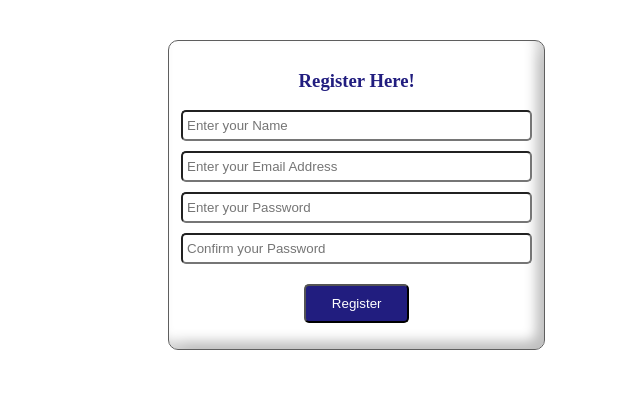
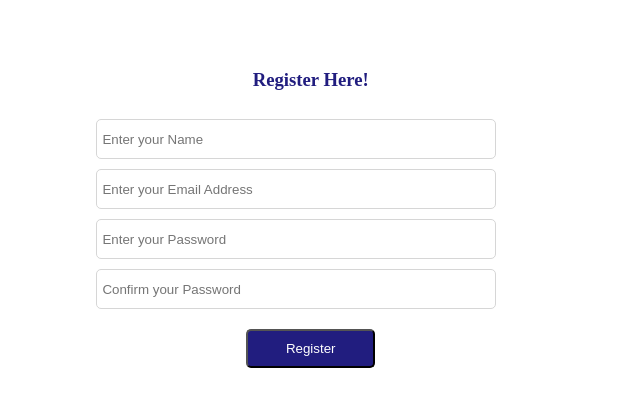
Before and after one commit to Nitiin13/CI_servicedesk, a CodeIgniter app: page /CI/service/registerUser in a window 1280 px wide. Shown: the part 80-487 px from the top of the page, without its empty margins (266-906 px from the left). Run offline with CodeIgniter, Linux system fonts and the light colour scheme.

Commit message:
logincss

```diff
--- a/application/views/templates/header.php
+++ b/application/views/templates/header.php
@@ -3,15 +3,15 @@
 		<title>Login</title>
 		<meta name="viewport" content="width=device-width, initial-scale=1.0">
 		<link rel="stylesheet" href="https://cdnjs.cloudflare.com/ajax/libs/font-awesome/4.7.0/css/font-awesome.min.css">
-		<link rel="stylesheet" type="text/css" href="<?php echo base_url(); ?>css/login-page.css?v1">
+		<link rel="stylesheet" type="text/css" href="<?php echo base_url(); ?>css/login-page.css?v1" media="all">
 		<link rel="stylesheet" type="text/css" href="<?php echo base_url(); ?>css/nav.css?v1">
-		<link rel="stylesheet" type="text/css" href="<?php echo base_url(); ?>css/register.css?v1">
-		<link rel="stylesheet" type="text/css" href="<?php echo base_url(); ?>css/admin_portal.css?v1">
-		<link rel="stylesheet" type="text/css" href="<?php echo base_url(); ?>css/ticket_portal.css?v1">
+		<link rel="stylesheet" type="text/css" href="<?php echo base_url(); ?>css/register.css?v1" media="all">
+		<link rel="stylesheet" type="text/css" href="<?php echo base_url(); ?>css/admin_portal.css?v1" media="all">
+		<link rel="stylesheet" type="text/css" href="<?php echo base_url(); ?>css/ticket_portal.css?v1" media="all">
 	</head>
 	<body>
 <div class="navbar">
-	<div class="logo-container"><img src="<?php base_url()?>assets/logo.png"  alt="logo"></div>
+	<div class="logo-container"><img src="<?php echo base_url()?>assets/logo.png"  alt="logo"></div>
 	<div class="nav-links">
 	 <?php $a=$this->session->userdata('isloggedIn');?>
 	 <?php if($a){?>
--- a/css/login-page.css
+++ b/css/login-page.css
@@ -81,6 +81,7 @@ body{
     position: relative;
     min-width: 400px;
     margin-left: 70px;
+
 /*    border:2px solid black;*/
     border-radius:10px;
     flex-direction: column;
@@ -96,10 +97,17 @@ body{
 {
 /*    border: 1px solid red;*/
     width: 75%;
-    min-height: 250px;
+    min-height:auto;
     display: flex;
     flex-direction: column;
 
+}
+.login-container .feild-msg1{
+        margin: -10px 0 20px !important;
+            font-size: 11px;
+    width: 360px;
+    display: block;
+    color:red;
 }
 .login-container .span1{
     font-weight: 600;
@@ -111,11 +119,13 @@ body{
 .login-container input[type="email"]{
     display: block;
     margin-top:10px;
-    height: 35%;
+/*    height: 35%;*/
     border: 1px solid #D6D6D6;
     border-radius: 5px;
     padding: 5px;
-    width: 400px;
+    width: 400px !important;
+/*    min-height: 2.8125rem !important;*/
+min-height: 40px !important;
 
 
 }
@@ -123,11 +133,12 @@ body{
 {
     display: block;
     margin-top:10px;
-    height: 35%;
+/*    height: 35%;*/
     border: 1px solid #D6D6D6;
     border-radius: 5px;
     padding: 5px;
-    width: 400px;
+    width: 400px !important;
+    min-height: 40px !important;
 
 }
 .login-container #lgn-button{
--- a/css/register.css
+++ b/css/register.css
@@ -12,14 +12,11 @@
 /*    justify-content: flex-start;*/
     flex-direction: column;
     width:60%;
-    border:1px solid rgb(94, 94, 94);
+
     border-radius:10px;
     padding:10px 12px;
     background-color:#ffffff;
-    /* box-shadow: 3px 3px 5px 6px #8c8cf0; */
-    /* box-shadow: 8.0px 16.0px 16.0px hsl(0deg 0% 0% / 0.25); */
-   box-shadow:12px 12px 16px 0 rgba(255, 255, 255, 0.3) inset,
-   -8px -8px 12px 0 rgba(0, 0, 0, .25) inset;
+
 }
 
 .register-box h3{
@@ -28,26 +25,36 @@
 }
 .register-box  input[type="text"]
 {
-      display: block;
-    width: 100%;
-    padding:6px 4px;
+  display: block;
+    margin-top:10px;
+/*    height: 35%;*/
+    border: 1px solid #D6D6D6;
     border-radius: 5px;
+    padding: 5px;
+    width: 400px !important;
+    min-height: 40px !important;
 }
 .register-box input[type="email"]{
-    margin-top: 10px;
-    display: block;
-    width: 100%;
-    padding:6px 4px;
+   display: block;
+    margin-top:10px;
+/*    height: 35%;*/
+    border: 1px solid #D6D6D6;
     border-radius: 5px;
+    padding: 5px;
+    width: 400px !important;
+    min-height: 40px !important;
 
 }
 .register-box input[type="password"]
 {
-    margin-top: 10px;
     display: block;
-    width: 100%;
-    padding:6px 4px;
+    margin-top:10px;
+/*    height: 35%;*/
+    border: 1px solid #D6D6D6;
     border-radius: 5px;
+    padding: 5px;
+    width: 400px !important;
+    min-height: 40px !important;
 }
 
 .register-box #rg-button{
```
Also changed, not shown: application/views/service/login.php (+5 -5 lines).
